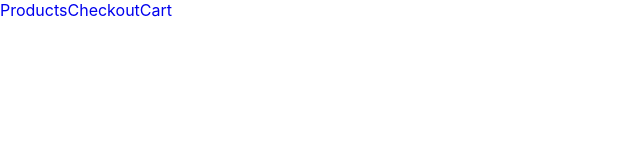
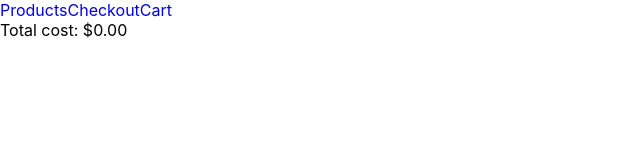
Before and after one commit to MGrunow1/fake-store, a React (Create React App) app: page /checkout in a window 1280 px wide. Shown: the top 160 px of the page, without its empty margins (0-640 px from the left). Built offline with nearby package versions, Linux system fonts and the light colour scheme.

Commit message:
feat(Checkout): Calculate total cost

```diff
--- a/src/components/CheckoutPage.js
+++ b/src/components/CheckoutPage.js
@@ -1,5 +1,22 @@
+import { useContext, useEffect, useState } from "react";
+import { CartContext } from "../contexts/CartContext";
+
 export default function CheckoutPage() {
+    const { cart } = useContext(CartContext);
+    const [totalCost, setTotalCost] = useState(0);
+
+    // add total cost of cart
+    useEffect(() => {
+        let cost = 0;
+        cart.forEach(element => {
+            cost += (element.price * element.quantity);
+        });
+        setTotalCost(cost);
+    }, [cart]);
+
     return (
-        <></>
+        <>
+        <div>Total cost: ${totalCost.toFixed(2)}</div>
+        </>
     )
 }
```
